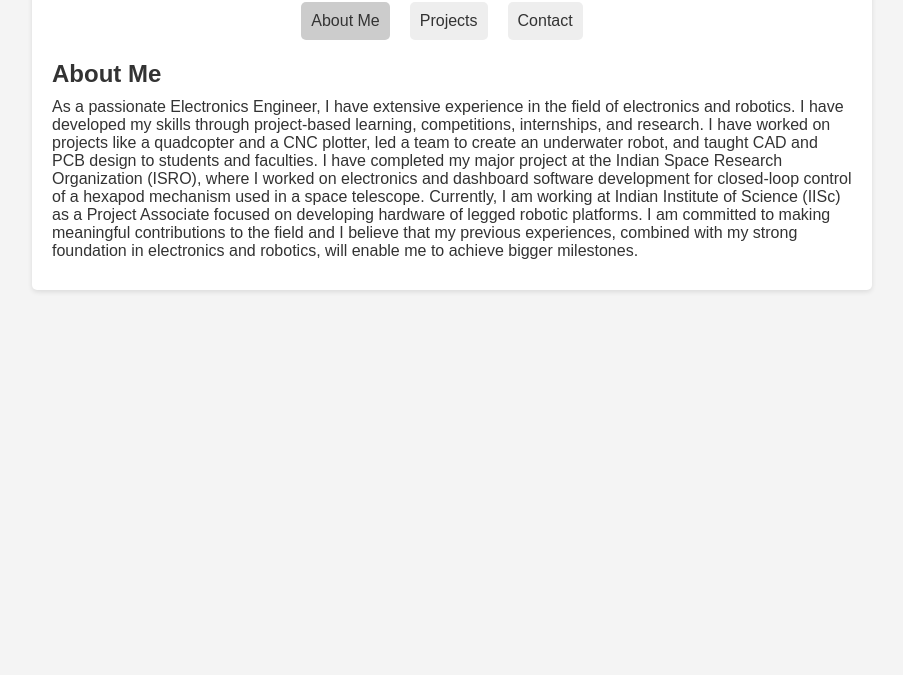
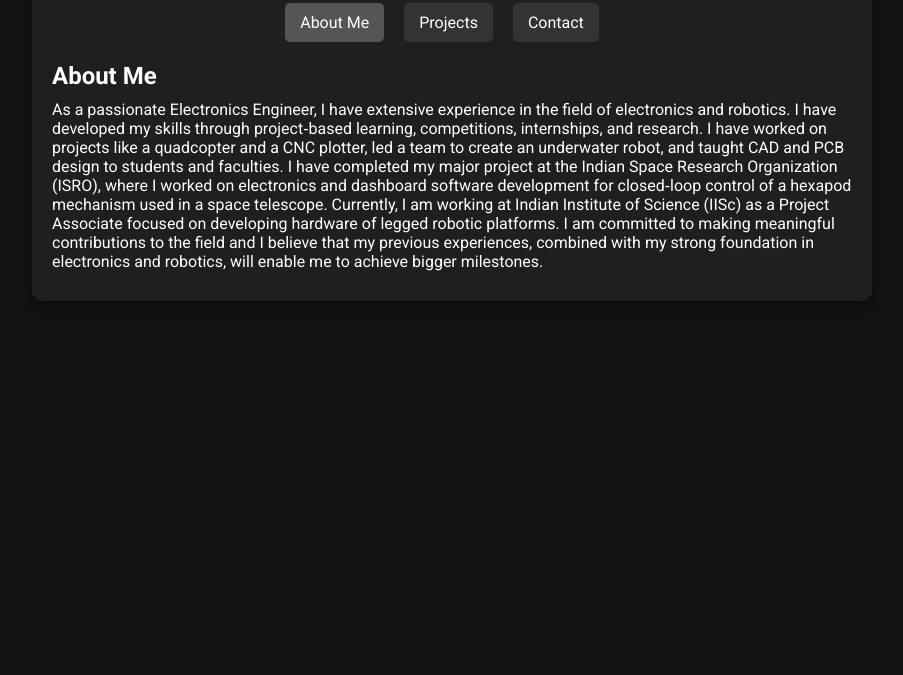
Before and after one commit to Darshit27/darshit27.github.io, a plain HTML site: page index.html in a window 1280 px wide. Shown: the part 125-800 px from the top of the page, without its empty margins (188-1091 px from the left). Drawn offline with Linux system fonts and the light colour scheme.

Commit message:
Update index.html

```diff
--- a/index.html
+++ b/index.html
@@ -5,22 +5,23 @@
     <meta charset="UTF-8">
     <meta name="viewport" content="width=device-width, initial-scale=1.0">
     <title>Darshit Darji - Electronics Engineer</title>
+    <link href="https://fonts.googleapis.com/css2?family=Roboto:wght@400;700&display=swap" rel="stylesheet">
     <style>
         body {
-            font-family: Arial, sans-serif;
+            font-family: 'Roboto', sans-serif;
             margin: 0;
             padding: 0;
-            background-color: #f4f4f4;
-            color: #333;
+            background-color: #121212;
+            color: #fff;
         }
 
         .container {
             max-width: 800px;
             margin: 50px auto;
             padding: 20px;
-            background-color: #fff;
-            border-radius: 5px;
-            box-shadow: 0 2px 5px rgba(0, 0, 0, 0.1);
+            background-color: #1f1f1f;
+            border-radius: 10px;
+            box-shadow: 0 4px 10px rgba(0, 0, 0, 0.3);
         }
 
         h1,
@@ -37,14 +38,23 @@
 
         .tab {
             margin-right: 20px;
-            padding: 10px;
+            padding: 10px 15px;
             cursor: pointer;
             border-radius: 5px;
-            background-color: #eee;
+            background-color: #333;
+            transition: background-color 0.3s ease;
         }
 
         .tab.active {
-            background-color: #ccc;
+            background-color: #555;
+        }
+
+        section {
+            display: none;
+        }
+
+        section.show {
+            display: block;
         }
     </style>
 </head>
@@ -61,7 +71,7 @@
             </div>
         </header>
 
-        <section id="about">
+        <section class="show" id="about">
             <h2>About Me</h2>
             <p>
                 As a passionate Electronics Engineer, I have extensive experience in the field of electronics and robotics.
@@ -76,12 +86,12 @@
             </p>
         </section>
 
-        <section id="projects" style="display: none;">
+        <section id="projects">
             <h2>Projects</h2>
             <!-- Add your projects here -->
         </section>
 
-        <section id="contact" style="display: none;">
+        <section id="contact">
             <h2>Contact</h2>
             <!-- Add your contact information here -->
         </section>
@@ -92,9 +102,9 @@
             const sections = document.querySelectorAll('section');
             sections.forEach(section => {
                 if (section.id === sectionId) {
-                    section.style.display = 'block';
+                    section.classList.add('show');
                 } else {
-                    section.style.display = 'none';
+                    section.classList.remove('show');
                 }
             });
 
```
